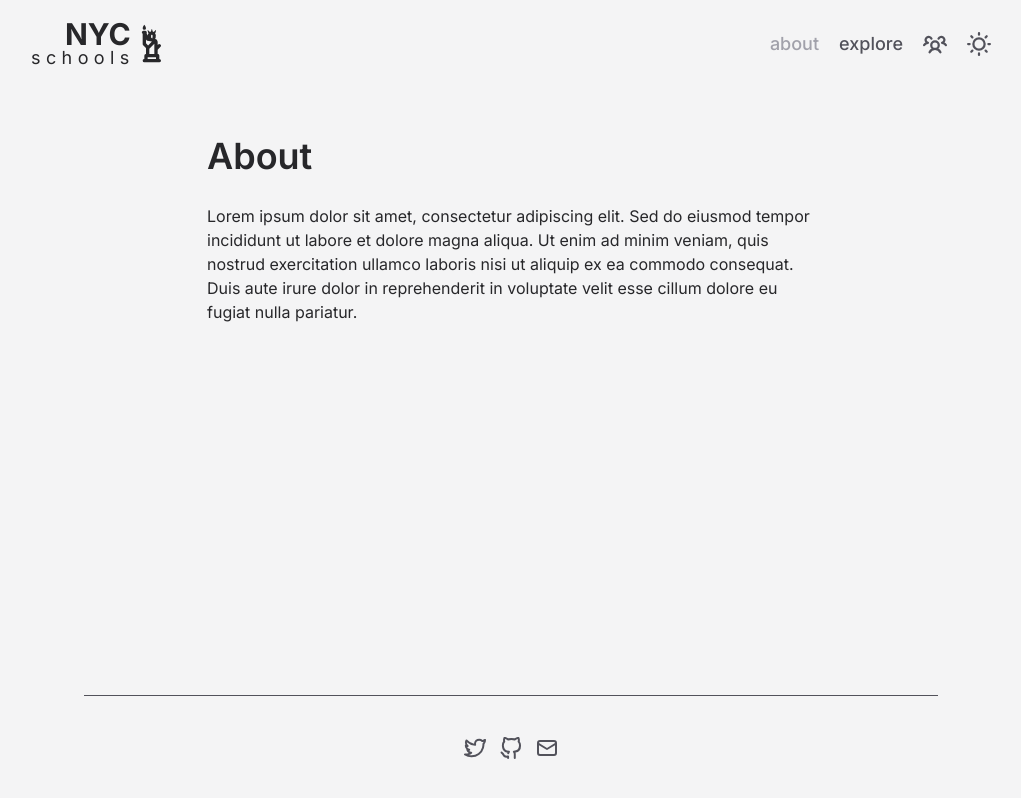
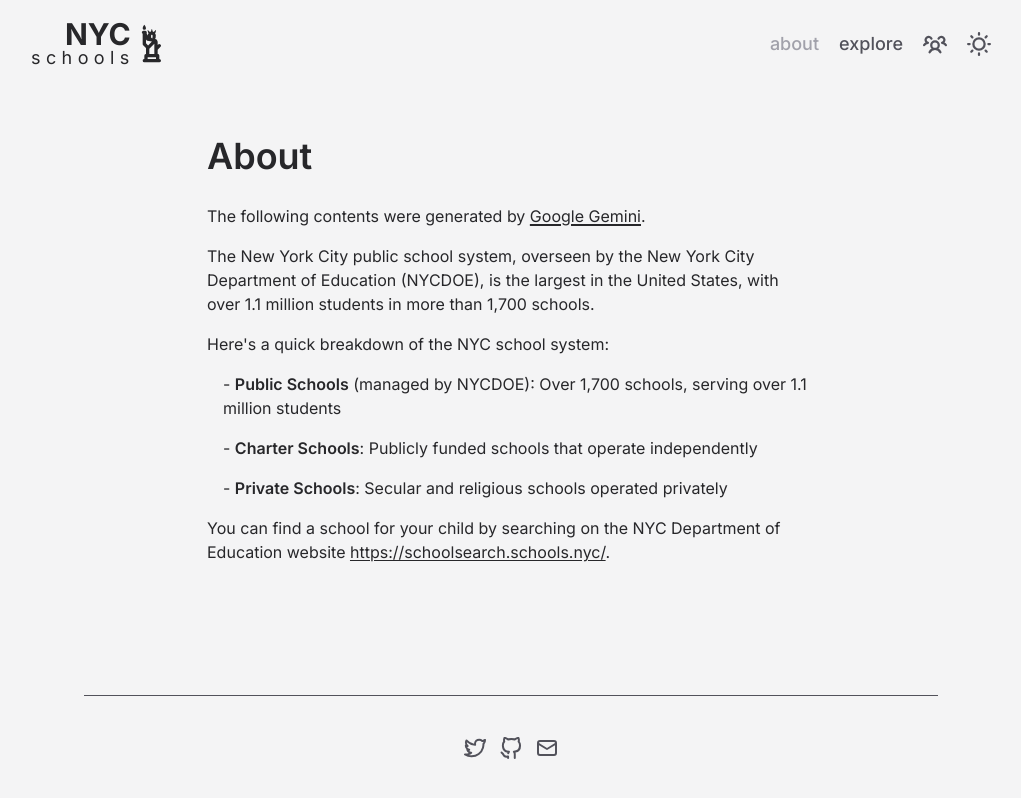
Before and after one commit to leo6liu/20240329-LeoBattalora-NYCSchools, a Next.js app: page /about in a window 1280 px wide. Shown: the whole page, without its empty margins (129-1150 px from the left). Built offline with nearby package versions, Linux system fonts and the light colour scheme.

Commit message:
populate about page with gemini

```diff
--- a/app/about/page.tsx
+++ b/app/about/page.tsx
@@ -7,12 +7,45 @@ export default async function Page() {
           About
         </h1>
         <p>
-          Lorem ipsum dolor sit amet, consectetur adipiscing elit. Sed do
-          eiusmod tempor incididunt ut labore et dolore magna aliqua. Ut enim ad
-          minim veniam, quis nostrud exercitation ullamco laboris nisi ut
-          aliquip ex ea commodo consequat. Duis aute irure dolor in
-          reprehenderit in voluptate velit esse cillum dolore eu fugiat nulla
-          pariatur.
+          The following contents were generated by{" "}
+          <a
+            href="https://gemini.google.com/"
+            target="_blank"
+            className="underline decoration-2 underline-offset-2"
+          >
+            Google Gemini
+          </a>
+          .
+        </p>
+        <p>
+          The New York City public school system, overseen by the New York City
+          Department of Education (NYCDOE), is the largest in the United States,
+          with over 1.1 million students in more than 1,700 schools.
+        </p>
+        <p>Here&apos;s a quick breakdown of the NYC school system:</p>
+        <p className="pl-4">
+          - <span className="font-semibold">Public Schools</span> (managed by
+          NYCDOE): Over 1,700 schools, serving over 1.1 million students
+        </p>
+        <p className="pl-4">
+          - <span className="font-semibold">Charter Schools</span>: Publicly
+          funded schools that operate independently
+        </p>
+        <p className="pl-4">
+          - <span className="font-semibold">Private Schools</span>: Secular and
+          religious schools operated privately
+        </p>
+        <p>
+          You can find a school for your child by searching on the NYC
+          Department of Education website{" "}
+          <a
+            href="https://schoolsearch.schools.nyc/"
+            target="_blank"
+            className="underline underline-offset-2 hover:text-secondary-focus dark:hover:text-secondary-focus"
+          >
+            https://schoolsearch.schools.nyc/
+          </a>
+          .
         </p>
       </div>
     </>
```
